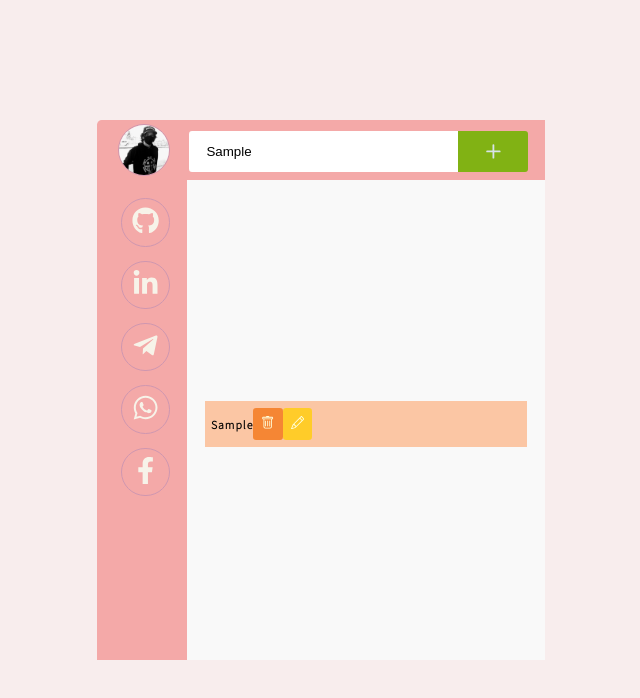
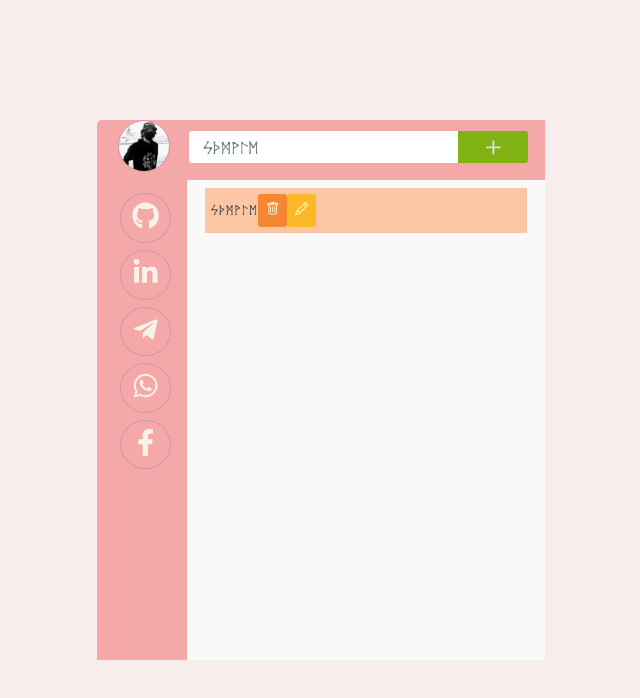
Before and after one commit to MoranggNormal/react-to-do-app, a React (Create React App) app: page / in a window 1280 px wide. Both pictures are taken after typing "Sample" into the empty fields and a click on the button 812 px from the left and 151 px from the top of the page. Shown: the top 698 px of the page, without its empty margins (319-959 px from the left). Built offline with nearby package versions, Linux system fonts and the light colour scheme.

Commit message:
Changed main colors, added links, adjusted task list position.

```diff
--- a/src/components/Aside.js
+++ b/src/components/Aside.js
@@ -36,7 +36,7 @@ const Item = styled.li`
 
 const Link = styled.a`
     color: #f7f3e9;
-    padding: 0.2rem 0.6rem;
+    padding: 0.7rem 0.4em 0.4rem 0.7rem;
     border: 1px solid #ce97b0;
     border-radius: 50%;
     transition: 0.3s;
@@ -53,19 +53,19 @@ const Aside = ({children}) => {
       <Nav>
         <Lista>
         <Item>
-          <Link href="#"><FaGithub /></Link>
+          <Link href="https://github.com/MoranggNormal" target="_blank"><FaGithub /></Link>
         </Item>
         <Item>
-          <Link href="#"><FaLinkedinIn /></Link>
+          <Link href="https://www.linkedin.com/in/euller-peixoto/" target="_blank"><FaLinkedinIn /></Link>
         </Item>
         <Item>
-          <Link href="#"><FaTelegramPlane /></Link>
+          <Link href="https://t.me/EullerPeixoto" target="_blank"><FaTelegramPlane /></Link>
         </Item>
         <Item>
-          <Link href="#"><FaWhatsapp /></Link>
+          <Link href="https://wa.me/qr/QY6YZNYNPO4ZN1" target="_blank"><FaWhatsapp /></Link>
         </Item>
         <Item>
-          <Link href="#"><FaFacebookF /></Link>
+          <Link href="https://www.facebook.com/euller.peixoto.18/?id=199933959494115" target="_blank"><FaFacebookF /></Link>
         </Item>
         </Lista>
       </Nav>
--- a/src/components/Edit.js
+++ b/src/components/Edit.js
@@ -9,11 +9,11 @@ const Button = styled.button`
   cursor: pointer;
   padding: 0.5rem;
   transition: 0.3s;
-  background-color: #ffcc29;
+  background-color: #fdb827;
   color: #feffde;
   border-radius: 0.2rem;
   &:hover{
-    background-color: #B3AA0E;
+    background-color: #fdca40;
   }
 `
 const Add = ({handleEdit}) => {
--- a/src/components/Header.js
+++ b/src/components/Header.js
@@ -7,13 +7,14 @@ const Head = styled.header`
   min-height: 60px;
   display: flex;
 `
-const Title = styled.span`
+const Title = styled.h1`
   min-width: 18%;
   min-height: 60px;
   display: grid;
   place-items: center;
   background-color: #f4a9a8;
-  border-radius: 0.3rem 0 0 0 ;
+  border-radius: 0.3rem 0 0 0;
+  }
 
 `
 const Input = styled.div`
@@ -35,7 +36,9 @@ const Header = ({children}) => {
   return (
   <Head>
   <Title>
-    <img src={profile} style={style} alt="profile" />
+    <a href="https://github.com/MoranggNormal" target="_blank">
+      <img src={profile} style={style} alt="profile" />
+    </a>
   </Title>
   <Input>
     {children}
--- a/src/components/Input.js
+++ b/src/components/Input.js
@@ -2,17 +2,28 @@ import React from 'react'
 import styled from 'styled-components'
 
 const Text = styled.input`
-  padding: 0.8rem 1.1rem;
+  padding: 0.5rem 0.9rem;
   outline: none;
   border: none;
   min-width: 78%;
   border-radius: 3px 0 0 3px;
+  font-family: Rune;
+  font-size: 0.9rem;
+  color: #687980;
+  transition: 0.4s;
+  &:hover{
+    box-shadow: 0px 0px 2px 1px #81b214 inset;
+  };
+  &:focus{
+    box-shadow: 0px 0px 2px 2px #81b214 inset;
+  }
+
 `
 
 const Input = ({handleChange, input}) => {
   return (
     <>
-    <Text type="text" value={input} placeholder="Adicione uma nova tarefa..." onChange={handleChange}>
+    <Text type="text" value={input} placeholder="Adicione uma nova tarefa" onChange={handleChange}>
     </Text>
     </>
   )
--- a/src/components/Item.js
+++ b/src/components/Item.js
@@ -9,15 +9,26 @@ const ListItem = styled.li`
   background-color: #fbc6a4;
   overflow: hidden;
   font-size: 0.8rem;
-  letter-spacing: 1px
+  letter-spacing: 1px;
+  transition: 0.2s;
+  &:hover{
+    box-shadow: 0px 0px 5px 1px #fbc6a4 inset;
+    background-color: #f4a9a8;
+  };
+`
+
+const H5 = styled.h5`
+  font-family: Rune;
+  color: #393e46;
+
 `
 
 const Item = ({children}) => {
   return (
     <ListItem>
-    <h5>
+    <H5>
     {children}
-  </h5>
+  </H5>
     </ListItem>
   )
 }
--- a/src/components/Main.js
+++ b/src/components/Main.js
@@ -8,7 +8,7 @@ const Content = styled.main`
   overflow-x: hidden;
   display: flex;
   justify-content: space-around;
-  align-items: center;
+  align-items: stretch;
 
 `
 
--- a/src/index.css
+++ b/src/index.css
@@ -1,4 +1,9 @@
-@import url('https://fonts.googleapis.com/css2?family=Noto+Sans+JP:wght@300&display=swap');
+@font-face {
+  font-family: "Rune";
+  src: local("Rune"),
+    url("./fonts/rune.woff") format("woff");
+  font-weight: 100;
+}
 
 *{
   margin: 0;
@@ -13,6 +18,4 @@ body{
   place-items: center;
   background-color: #f8eded;
   overflow-x: hidden;
-  font-family: 'Noto Sans JP', sans-serif;
-
 }
--- a/src/index.js
+++ b/src/index.js
@@ -2,6 +2,7 @@ import React from 'react';
 import ReactDOM from 'react-dom';
 import './index.css';
 import App from './App';
+import './fonts/rune.woff';
 import reportWebVitals from './reportWebVitals';
 
 ReactDOM.render(
```
Also changed, not shown: src/fonts/rune.woff (added).
